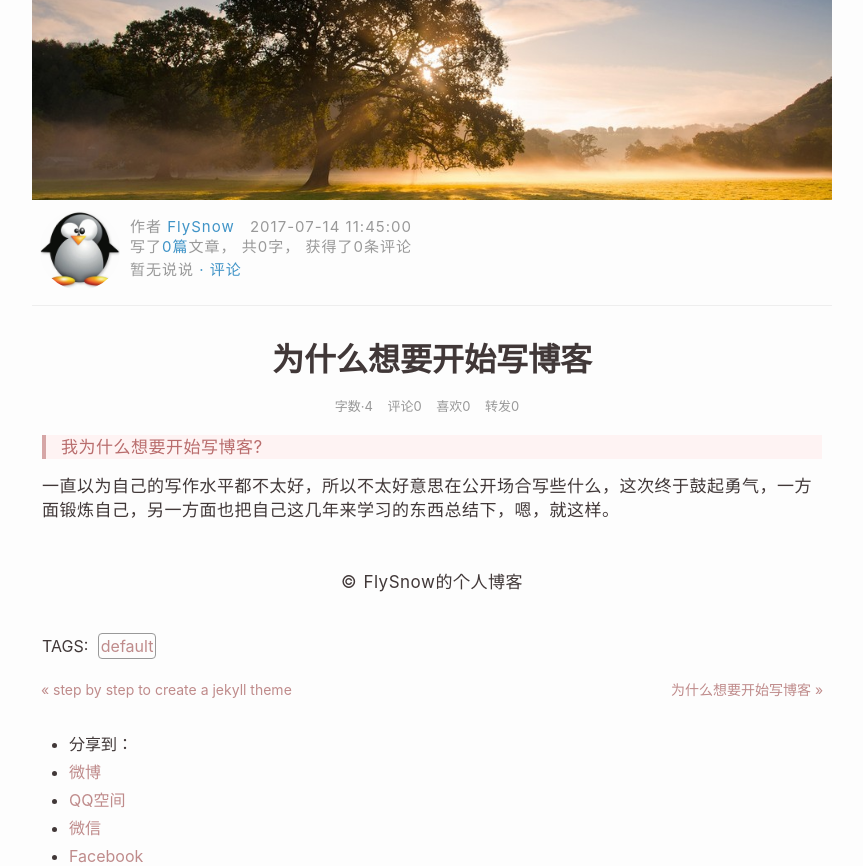
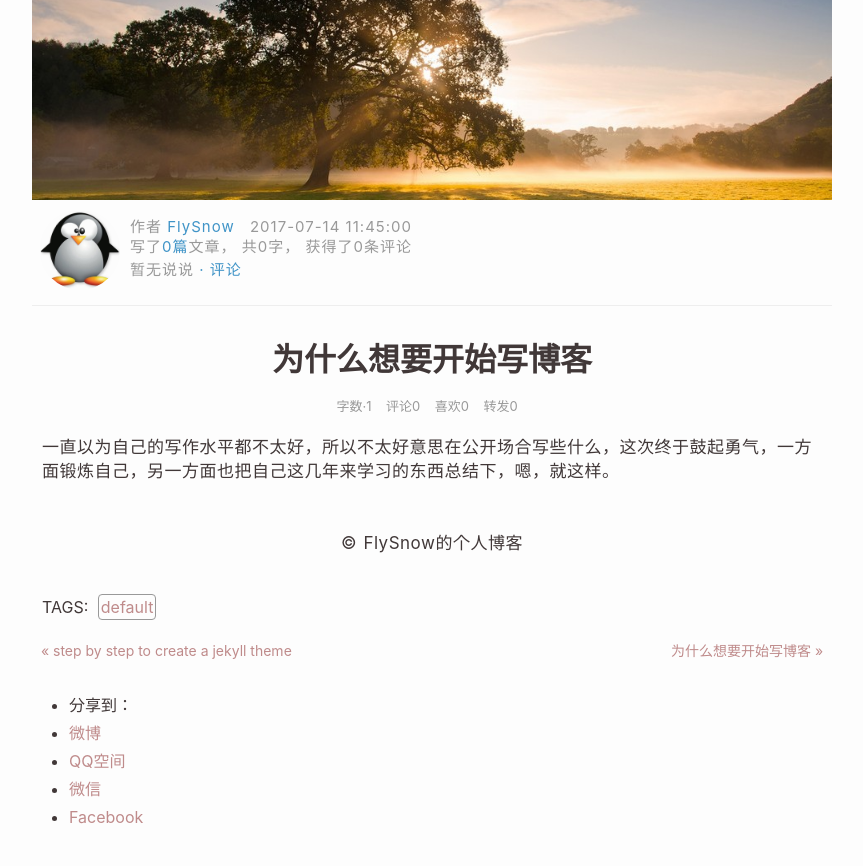
Before and after one commit to Flyonsnow/flyonsnow.github.io, a Jekyll site: the page built from _posts/2017-7-14-first_blog.md, in a window 1280 px wide. Shown: the part 100-966 px from the top of the page, without its empty margins (208-1071 px from the left). Built offline with Jekyll 4.4.1, drawn with Linux system fonts in a browser that asks for light colours; nearby versions of some CDN libraries; comment, search, counter and statistics services are not loaded; after the commit the page ends 927 px from its top, so only the background shows below that.

Commit message:
删除描述文字

```diff
--- a/_posts/2017-7-14-first_blog.md
+++ b/_posts/2017-7-14-first_blog.md
@@ -8,6 +8,4 @@ pin: 100
 # you can override the settings in _config.yml here !!
 ---
 
-> 我为什么想要开始写博客?
-
 一直以为自己的写作水平都不太好，所以不太好意思在公开场合写些什么，这次终于鼓起勇气，一方面锻炼自己，另一方面也把自己这几年来学习的东西总结下，嗯，就这样。
```
